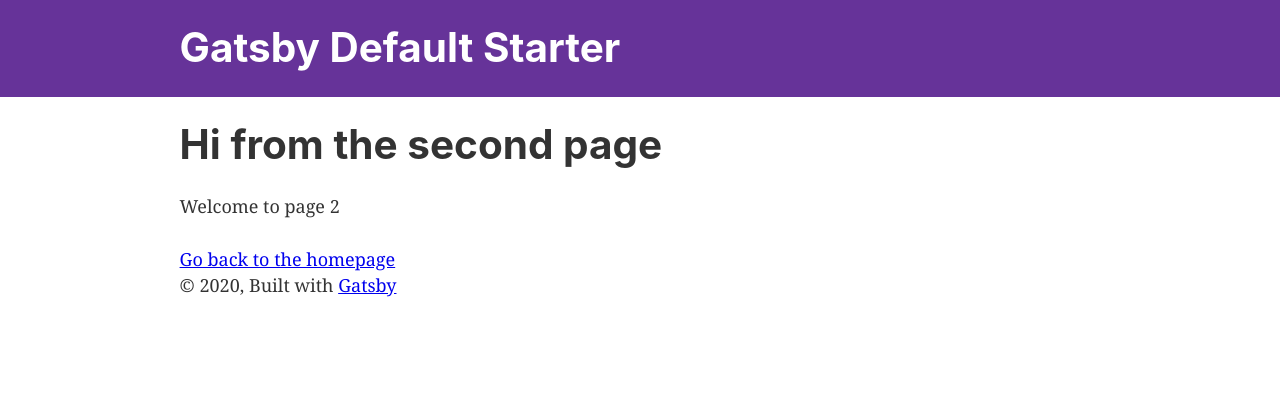
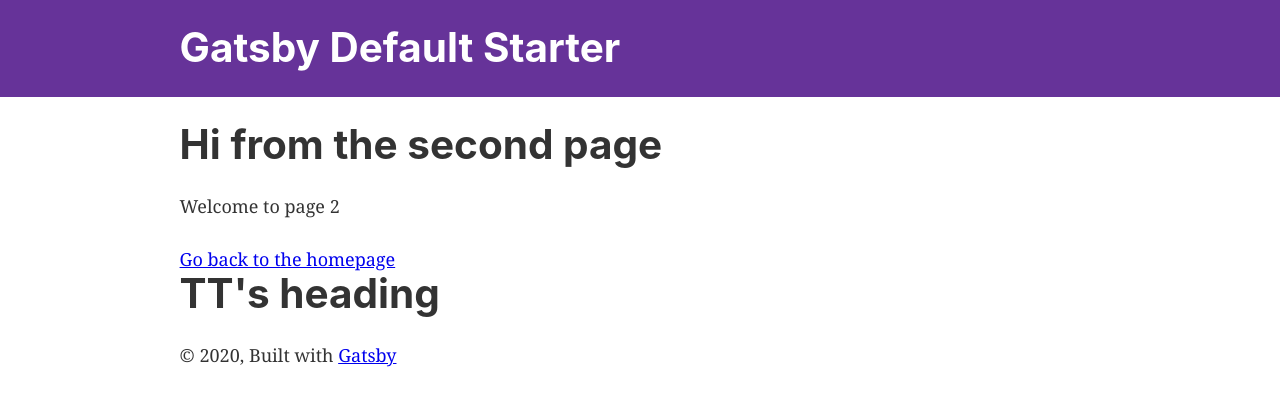
Before and after one commit to UNStats/gatsby-starter-default, a Gatsby site: page /page-2 in a window 1280 px wide. Built offline with nearby package versions, Linux system fonts and the light colour scheme; Gatsby itself is replaced by a stand-in of ours.

Commit message:
Create heading 2 Fixes #2

```diff
--- a/src/pages/page-2.js
+++ b/src/pages/page-2.js
@@ -10,6 +10,7 @@ const SecondPage = () => (
     <h1>Hi from the second page</h1>
     <p>Welcome to page 2</p>
     <Link to="/">Go back to the homepage</Link>
+    <h1>TT's heading</h1>
   </Layout>
 )
 
```
